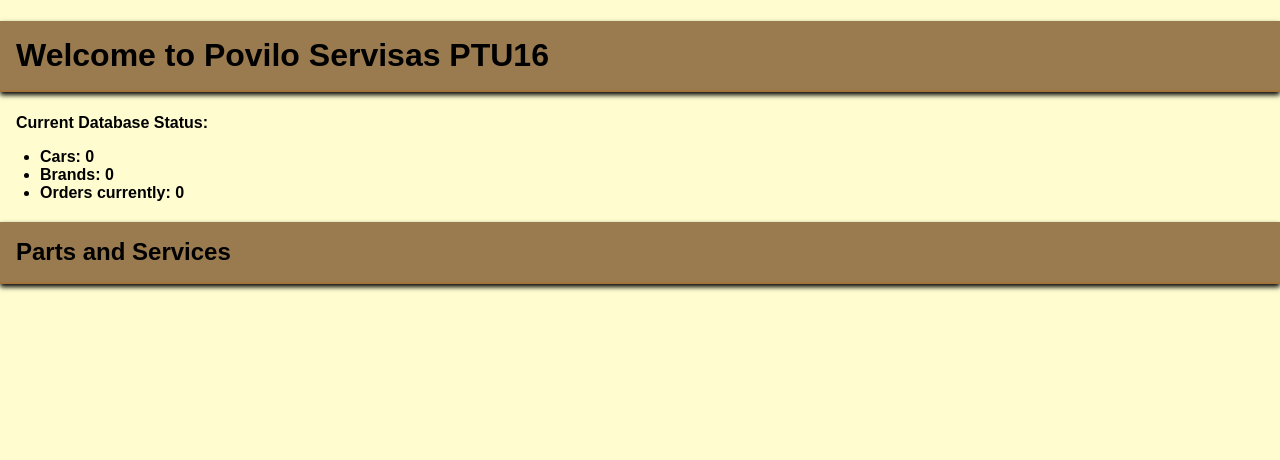
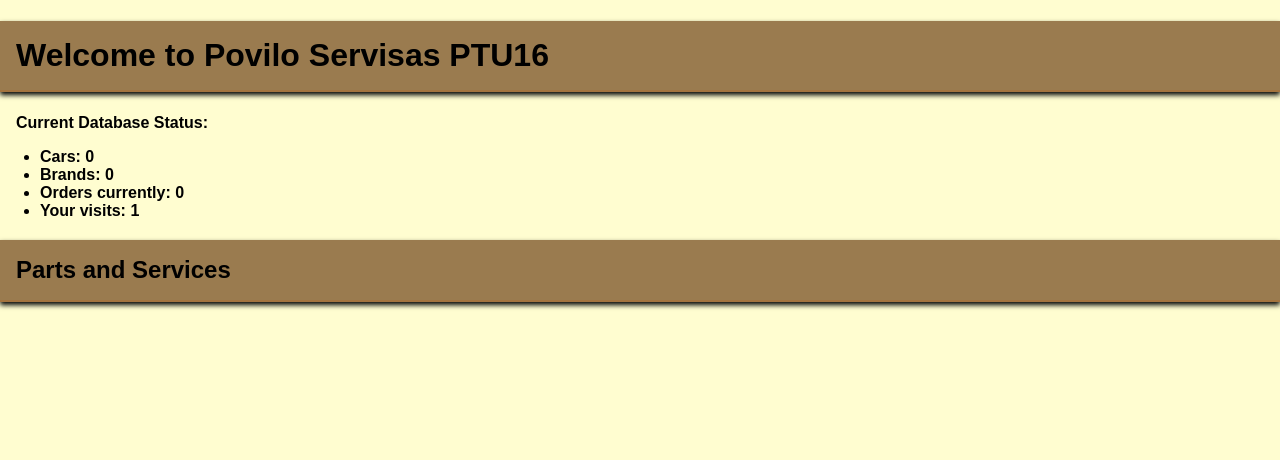
Before and after one commit to povilastsk/ptu16_autoservisas, a Django app: page / in a window 1280 px wide. Shown: the part 38-498 px from the top of the page. Run offline with Django 4.2, Linux system fonts and the light colour scheme; data that the repository does not hold is empty.

Commit message:
http session visits counter in index

```diff
--- a/povilo_servisas/autoservisas/templates/library/index.html
+++ b/povilo_servisas/autoservisas/templates/library/index.html
@@ -7,6 +7,7 @@
         <li>Cars: {{ num_cars }}</li>
         <li>Brands: {{ num_makes }}</li>
         <li>Orders currently: {{ num_orders }}</li>
+        <li>Your visits: {{ num_visits }}</li>
     </ul>
     <h2>Parts and Services</h2>
     <ul>
--- a/povilo_servisas/autoservisas/views.py
+++ b/povilo_servisas/autoservisas/views.py
@@ -1,5 +1,6 @@
 from django.shortcuts import render, redirect
 from django.core.paginator import Paginator
+from django.http import HttpRequest
 from . import models
 from .forms import BrandSearchForm
 from django.views import generic
@@ -7,16 +8,19 @@ from typing import Any
 
 
 
-def index(request):
+def index(request:HttpRequest):
+    num_visits = request.session.get("num_visits", 1)
+    request.session["num_visits"] = num_visits +1
     context = {
         "num_cars": models.Car.objects.count(),
         "num_makes": models.CarModel.objects.values("make").distinct().count(),
         "num_orders": models.OrderLine.objects.count(),
         "parts_services": models.PartService.objects.all(),
+        "num_visits": num_visits,
     }
     return render(request, "library/index.html", context)
 
-def parts_and_services(request):
+def parts_and_services(request:HttpRequest):
     parts_and_services_list = models.PartService.objects.all().order_by("name")
     return render(
         request,
@@ -24,7 +28,7 @@ def parts_and_services(request):
         {'partsandervices': parts_and_services_list}
     )
 
-def brands(request):
+def brands(request:HttpRequest):
     search_query = request.GET.get("search_query")
     if request.GET.get("reset_search"):
         return redirect("brands")
@@ -46,7 +50,7 @@ def brands(request):
         {"brand_list": page_obj, "search_form": search_form},
     )
 
-def brand_detail(request, brand):
+def brand_detail(request:HttpRequest, brand):
     car_models = models.CarModel.objects.filter(make=brand)
     return render(
         request,
@@ -54,14 +58,14 @@ def brand_detail(request, brand):
         {"brand": brand, "car_models": car_models},
     )
 
-def cars(request):
+def cars(request:HttpRequest):
     return render(
         request,
         "library/car_list.html",
         {"car_list": models.Car.objects.all()}
         )
 
-def orders(request):
+def orders(request:HttpRequest):
     return render(
         request,
         "library/order_list.html",
```
